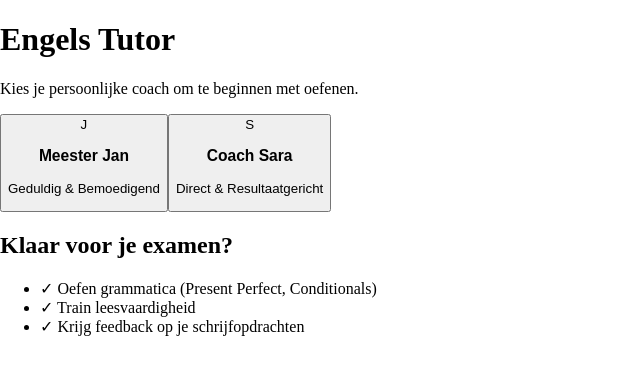
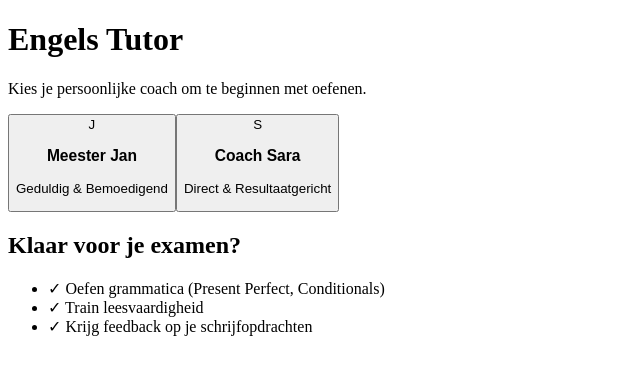
Before and after one commit to S0tham/Sofida, a React app in the folder frontend/: page / in a window 1280 px wide. Shown: the top 374 px of the page, without its empty margins (0-640 px from the left). Built offline with nearby package versions, Linux system fonts and the light colour scheme; the HTML template or start-up script is replaced by a standard one.

Commit message:
Aanpassing aan index.css en main.tsx voor overnamen stijl

```diff
--- a/frontend/src/index.css
+++ b/frontend/src/index.css
@@ -1,7 +1,3 @@
-* {
-  box-sizing: border-box;
-}
-
-body {
-  margin: 0;
-}
+@tailwind base;
+@tailwind components;
+@tailwind utilities;
--- a/frontend/src/main.tsx
+++ b/frontend/src/main.tsx
@@ -1,13 +1,10 @@
-// src/main.tsx
-
 import React from "react";
 import ReactDOM from "react-dom/client";
 import App from "./App";
 import "./index.css";
+import "./globals.css"; // <--- VOEG DEZE REGEL TOE!
 
-ReactDOM.createRoot(
-  document.getElementById("root") as HTMLElement
-).render(
+ReactDOM.createRoot(document.getElementById("root")!).render(
   <React.StrictMode>
     <App />
   </React.StrictMode>
```
Also changed, not shown: package.json (+6 -1 lines), 1 other file (tests, documents, lock files or other folders).
